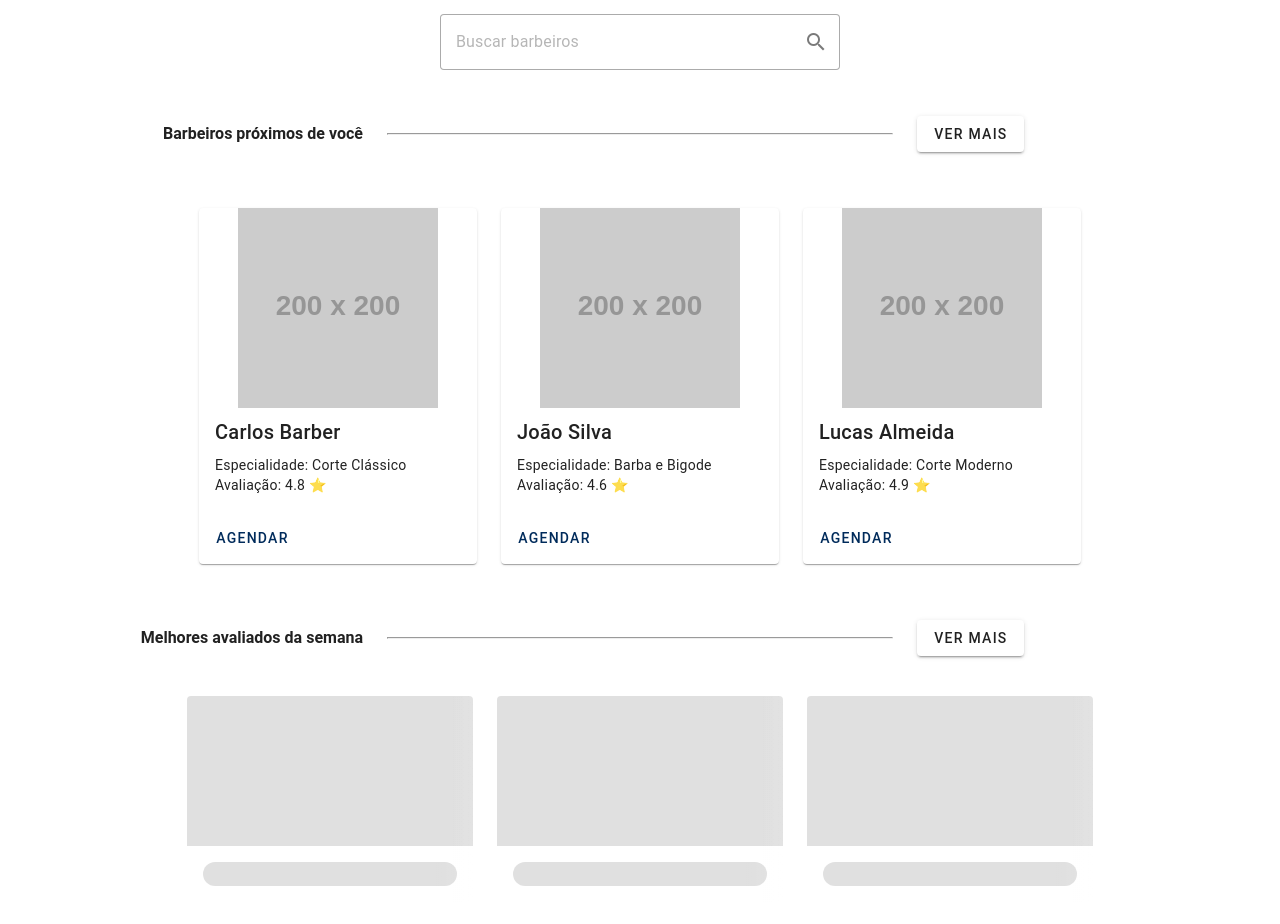
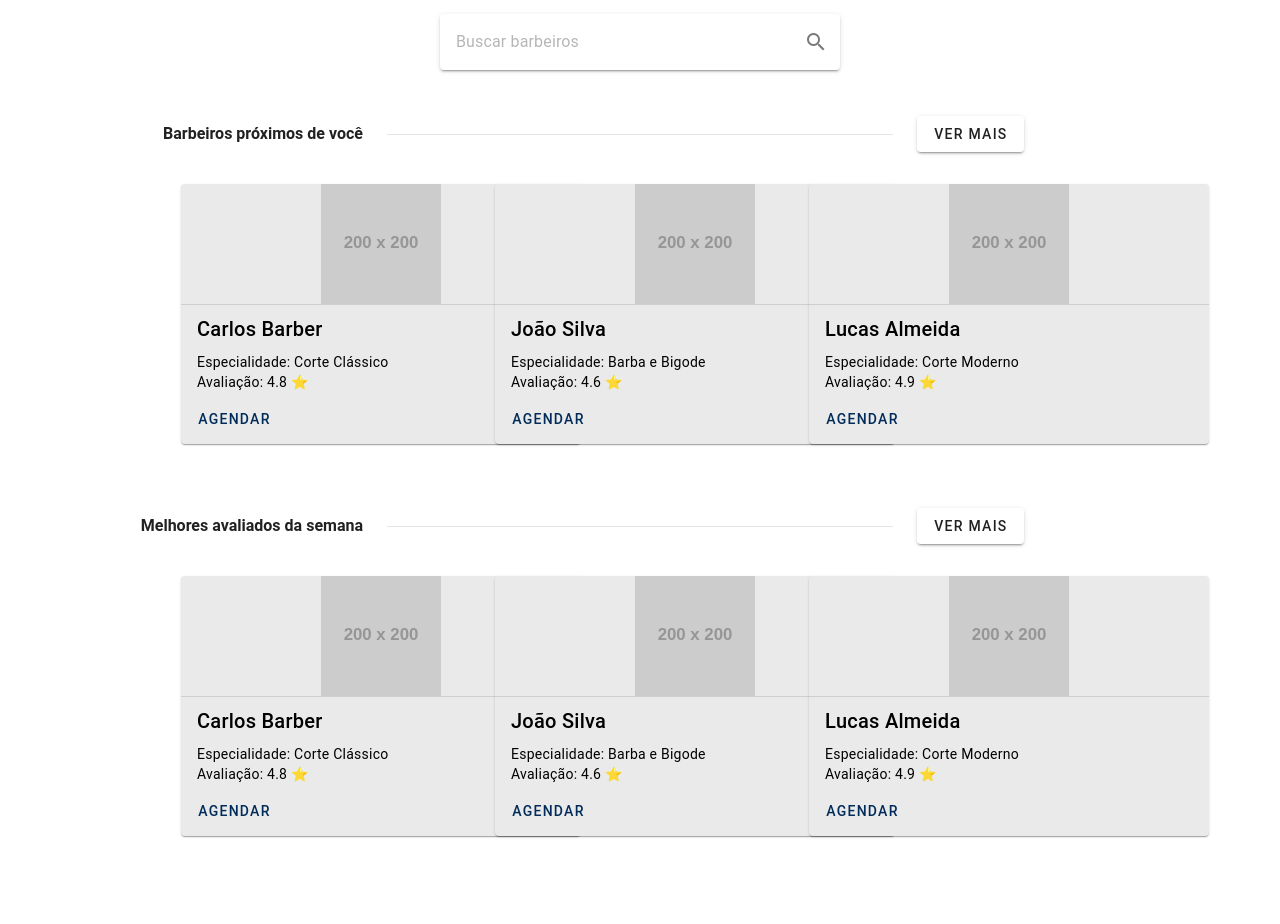
Before and after one commit to JoelFnandes/CorteAq, a Vue app: page /home in a window 1280 px wide. Shown: the part 360-1284 px from the top of the page. Built offline with nearby package versions, Linux system fonts and the light colour scheme; sample sign-in values are in the browser's storage.

Commit message:
estilizando HomeCliente; alterando icone da aba; aprimorando cards

```diff
--- a/index.html
+++ b/index.html
@@ -2,9 +2,9 @@
 <html lang="en">
   <head>
     <meta charset="UTF-8">
-    <link rel="icon" href="/favicon.ico">
+    <link rel="icon" href="./src/assets/tesoura-icon.svg">
     <meta name="viewport" content="width=device-width, initial-scale=1.0">
-    <title>Welcome to Vuetify 3</title>
+    <title>CorteAq</title>
   </head>
   <body>
     <div id="app"></div>
--- a/src/components/BarberCard.vue
+++ b/src/components/BarberCard.vue
@@ -1,11 +1,10 @@
 <template>
   <v-col md="3" cols="12">
-    <v-card>
-      <v-img :src="barber.image" height="200px"></v-img>
-
+    <v-card :color="color" height="260" width="400px">
+      <v-img :src="barber.image" height="120px"></v-img>
+      <v-divider></v-divider>
       <v-card-title>{{ barber.name }}</v-card-title>
-
-      <v-card-text>
+      <v-card-text style="padding-bottom: 0">
         Especialidade: {{ barber.specialty }}<br>
         Avaliação: {{ barber.rating }} ⭐
       </v-card-text>
@@ -27,6 +26,10 @@ export default {
       type: Object,
       required: true,
     },
+    color: {
+      type: String,
+      default: "white", // Cor padrão se nenhuma for informada
+    },
   },
   methods: {
     bookAppointment(barberId) {
--- a/src/pages/HomeCliente.vue
+++ b/src/pages/HomeCliente.vue
@@ -1,13 +1,13 @@
 <template>
     <v-app-bar>
       <v-container>
-        <v-row justify="space-between" align="center" >
+        <v-row justify="space-between" align="center" style="margin: 0 5em">
           <v-col cols="auto" style="display: flex; align-items: center">
             <img src="../assets/logo-corteaq.svg" alt="" style="height: 40px">
           </v-col>
           <v-col cols="auto">
             <v-btn icon>
-              <v-icon>mdi-account-circle</v-icon>
+              <v-icon size="32">mdi-account-circle</v-icon>
             </v-btn>
           </v-col>
         </v-row>
@@ -25,24 +25,24 @@
       <!-- Campo de busca -->
         <v-row justify="center" align="center">
           <v-col md="4" cols="auto">
-            <v-text-field append-inner-icon="mdi-magnify" variant="outlined" placeholder="Buscar barbeiros"/>
+            <v-text-field append-inner-icon="mdi-magnify" variant="solo" placeholder="Buscar barbeiros" style="border-radius: 20px"/>
           </v-col>
         </v-row>
 
         <!-- Barbeiros próximos a você -->
         <v-row justify="center" align="center">
-          <v-col cols="auto" md="3" style="display: flex">
-            <h4 style="margin-left: auto">Barbeiros próximos de você</h4>
+          <v-col cols="auto" md="3" style="display: flex; justify-content: flex-end">
+            <h4 >Barbeiros próximos de você</h4>
           </v-col>
-          <v-col cols="auto" md="5">
-            <hr/>
+          <v-col cols="auto" md="5" style="display: flex; justify-content: center;">
+            <v-divider></v-divider>
           </v-col>
-          <v-col cols="auto"  md="3">
-            <v-btn >Ver mais</v-btn>
+          <v-col cols="auto"  md="3" style="display: flex; justify-content: flex-start">
+            <v-btn>Ver mais</v-btn>
           </v-col>
         </v-row>
-        <v-row justify="center" style="padding: 2em">
-          <BarberCard v-for="barber in barbers" :key="barber.id" :barber="barber" v-if="barbers.length > 0" />
+        <v-row justify="center" style="padding: 0.5em; margin-bottom: 2em;">
+          <BarberCard v-for="barber in barbersProximos" :key="barber.id" :barber="barber" v-if="barbersProximos.length > 0" color="#eaeaea"/>
           <v-col cols="12" v-else>
             <p class="no-barbers-message">Nenhum barbeiro encontrado.</p>
           </v-col>
@@ -54,15 +54,16 @@
             <h4 style="margin-left: auto">Melhores avaliados da semana</h4>
           </v-col>
           <v-col cols="auto" md="5">
-            <hr/>
+            <v-divider></v-divider>
           </v-col>
           <v-col cols="auto"  md="3">
             <v-btn >Ver mais</v-btn>
           </v-col>
         </v-row>
-        <v-row justify="center" style="padding: 1em;">
-          <v-col cols="3" md="3" v-for="n in 3" :key="'barbeiro-' + n">
-            <v-skeleton-loader type="card" />
+        <v-row justify="center" style="padding: 0.5em; margin-bottom: 2em;">
+          <BarberCard v-for="barber in barbersMelhoresSemana" :key="barber.id" :barber="barber" v-if="barbersMelhoresSemana.length > 0" color="#eaeaea"/>
+          <v-col cols="12" v-else>
+            <p class="no-barbers-message">Nenhum barbeiro encontrado.</p>
           </v-col>
         </v-row>
 
@@ -77,7 +78,30 @@ export default {
   },
   data() {
     return {
-      barbers: [
+      barbersProximos: [
+        {
+          id: 1,
+          name: "Carlos Barber",
+          specialty: "Corte Clássico",
+          rating: 4.8,
+          image: "https://via.placeholder.com/200",
+        },
+        {
+          id: 2,
+          name: "João Silva",
+          specialty: "Barba e Bigode",
+          rating: 4.6,
+          image: "https://via.placeholder.com/200",
+        },
+        {
+          id: 3,
+          name: "Lucas Almeida",
+          specialty: "Corte Moderno",
+          rating: 4.9,
+          image: "https://via.placeholder.com/200",
+        },
+      ],
+      barbersMelhoresSemana: [
         {
           id: 1,
           name: "Carlos Barber",
```
Also changed, not shown: src/assets/tesoura-icon.svg (added).
